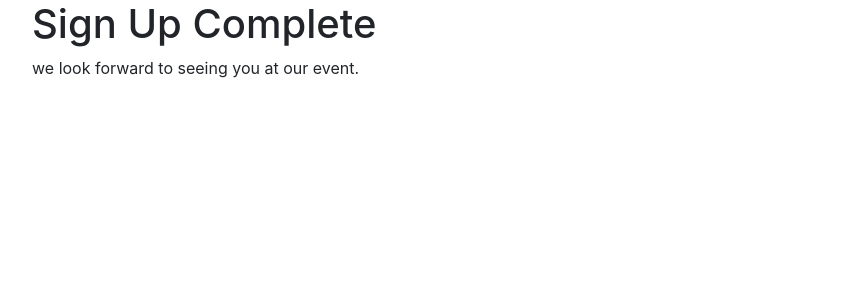
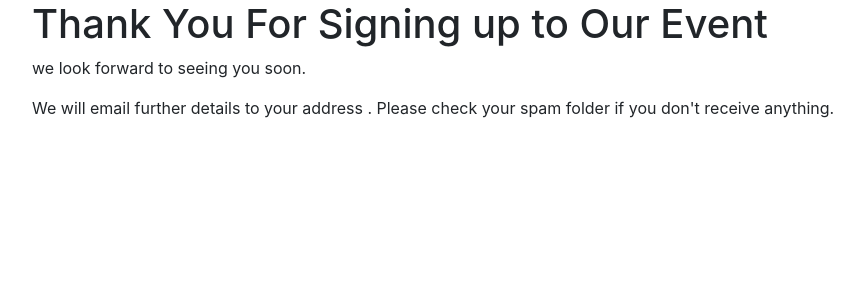
Before and after one commit to RobDWaller/requirements-rules-examples, a Flask app: template templates/success.html in a window 1280 px wide. Shown: the top 300 px of the page, without its empty margins (53-913 px from the left). Run offline with Flask 2, Linux system fonts and the light colour scheme; the template is opened without the code that fills it: most values are stand-ins (such as "Sample title", 1, 10 or a date in 2020); some libraries are stand-ins or nearby versions.

Commit message:
Made text ammendments to success page template

```diff
--- a/templates/success.html
+++ b/templates/success.html
@@ -1,5 +1,6 @@
 {% extends "base.html" %}
 {% block content %}
-<h1>Sign Up Complete</h1>
-<p>{{ data['form'].firstname }} {{ data['form'].lastname }} we look forward to seeing you at our event.</p>
+<h1>Thank You For Signing up to Our Event</h1>
+<p>{{ data['form'].firstname }} {{ data['form'].lastname }} we look forward to seeing you soon.</p>
+<p>We will email further details to your address {{ data['form'].email }}. Please check your spam folder if you don't receive anything.</p>
 {% endblock %}
```
